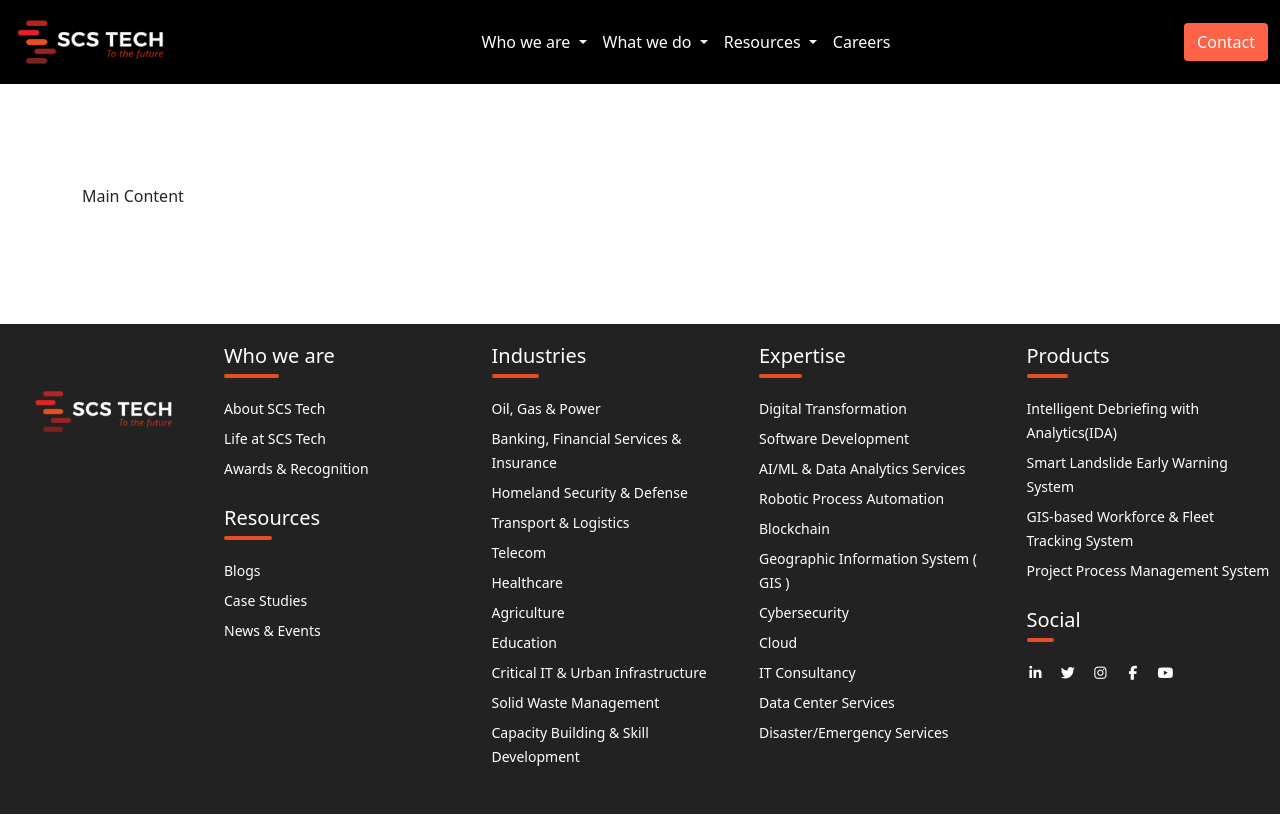
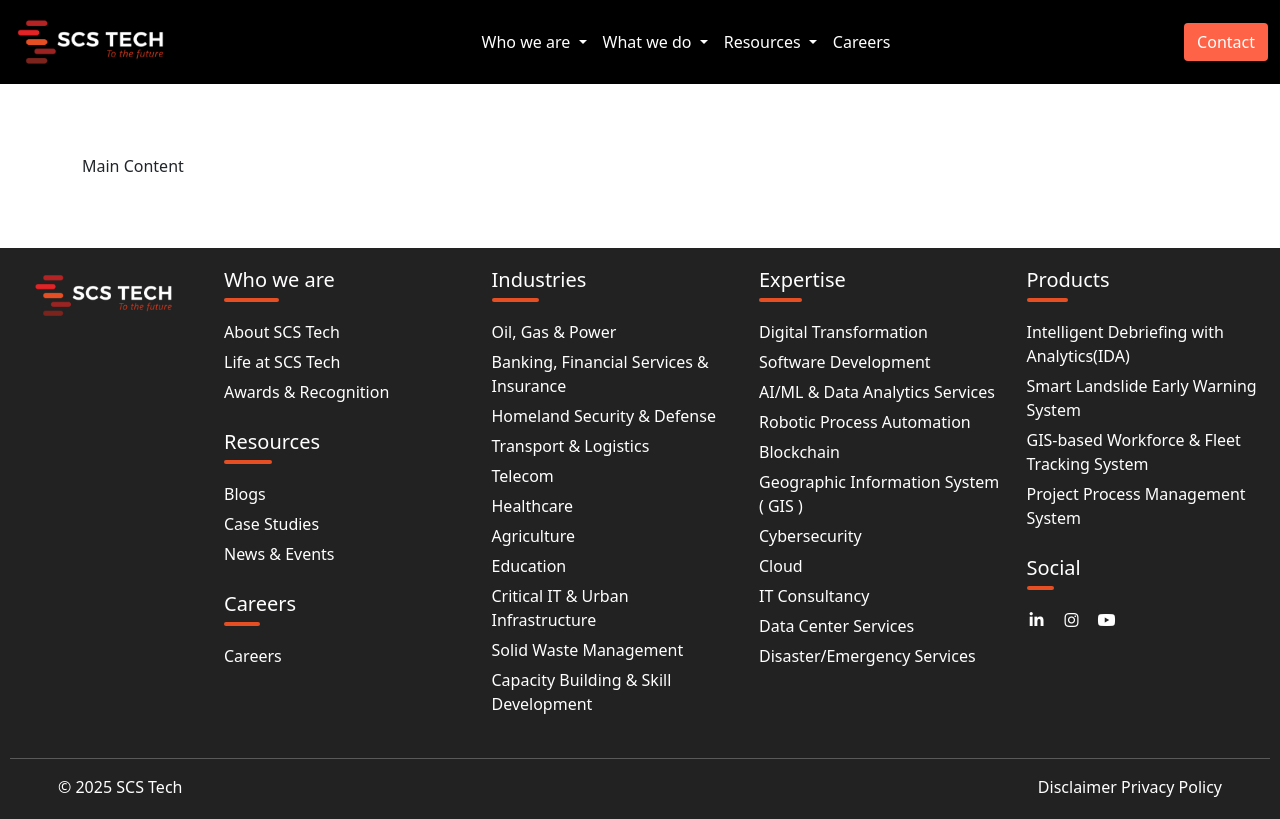
Before and after one commit to scstechindia002-droid/navbar, a plain HTML site: page index.html in a window 1280 px wide. Drawn offline with Linux system fonts and the light colour scheme.

Commit message:
footer logo place change

```diff
--- a/assets/css/style.css
+++ b/assets/css/style.css
@@ -8,7 +8,7 @@
 }
 
 .page-padding{
-    padding: 100px 0px;
+    padding: 70px 0px;
 }
 
 :root{
@@ -60,10 +60,7 @@
      color: var(--white-color);
 }
 
-.hero-section{
-    height: 240px;
-}
-
+/* ---------------------footer------------------ */
 .footer-container{
     background-color: #222222;
     color: #ffffff;
@@ -74,11 +71,10 @@
     display: flex;
     align-self: start;
     justify-content: center;
-    padding: 40px 0px;
+    padding: 0px 0px;
 }
 .footer-logo img{
     width: 150px;
-
 }
 .footer-content h5 {
     position: relative;
@@ -95,7 +91,6 @@
     background-color: #e64f24;
     border-radius: 30px;
     transform-origin: left;
-
 }
 
 .footer-links{
@@ -113,7 +108,6 @@
     margin-bottom: 6px;
 }
 .footer-links ul li a{
-    font-size: 14px;
     text-decoration: none;
     color: #ffffff;
 }
@@ -122,38 +116,6 @@
     color: #e64f24;
 }
 
-.footer-dorpdown:hover > ul{
-    display: block;
-}
-.footer-dorpdown ul{
-    display: none;
-    background-color: #000000;
-    padding: 5px ;
-    border-radius: 6px;
-
-}
-
-
-
-.footer-dorpdown p{
-    margin-bottom: 0px;
-}
-.footer-dorpdown p:hover{
-    color: #e64f24;
-    cursor: pointer;
-}
-.footer-dorpdown p:after {
-    display: inline-block;
-    margin-left: .255em;
-    vertical-align: .255em;
-    content: "";
-    border-top: .3em solid;
-    border-right: .3em solid transparent;
-    border-bottom: 0;
-    border-left: .3em solid transparent;
-    margin-bottom: 0px;
-}
-
 .social-connecting-icon{
     display: flex;
     gap: 15px;
--- a/index.html
+++ b/index.html
@@ -79,41 +79,13 @@
     </div>
   </section>
 </main>
-<!-- <footer class="footer">
-  <div class="container">
-    <div class="row">
-    <div class="col-md-3">
-      <div class="footer-title">
-        <h3>Who we are</h3>
-      </div>
 
-    </div>
-    <div class="col-md-3">
-      <div class="footer-title">
-        <h3>Who we do</h3>
-      </div>
-    </div>
-    <div class="col-md-3">
-      <div class="footer-title">
-        <h3>Resources</h3>
-      </div>
-    </div>
-    <div class="col-md-3">
-      <div class="footer-title">
-        <h3>Social</h3>
-      </div>
-    </div>
-  </div>
-  </div>
-</footer> -->
 
 
 <footer class="container-fluid footer-container">
   <div class="row">
 <div class="col-m-2 col-lg-2 footer-logo">
-
     <img src="assets/images/logo.png" alt="logo">
-
 </div>
 <div class="col-md-10 col-lg-10">
   <div class="row">
@@ -121,85 +93,83 @@
       <div class="footer-content">
         <h5>Who we are</h5>
       <div class="footer-links">
-       <ul>
-        <li><a href="#">About SCS Tech</a></li>
-        <li><a href="#">Life at SCS Tech</a></li>
-        <li><a href="#">Awards & Recognition</a></li>
+       <ul class="navbar-nav">
+        <li><a href="about-us">About SCS Tech</a></li>
+        <li><a href="life-at-scs-tech">Life at SCS Tech</a></li>
+        <li><a href="awards-and-recognition">Awards & Recognition</a></li>
        </ul>
       </div>
       </div>
       <div class="footer-content">
         <h5>Resources</h5>
         <div class="footer-links">
-       <ul>
-        <li><a href="#">Blogs</a></li>
-        <li><a href="#">Case Studies</a></li>
-        <li><a href="#">News & Events</a></li>
+       <ul class="navbar-nav">
+        <li><a href="blogs">Blogs</a></li>
+        <li><a href="case-studies.html">Case Studies</a></li>
+        <li><a href="news-events">News & Events</a></li>
        </ul>
       </div>
-
+      </div>
+      <div class="footer-content">
+        <h5>Careers</h5>
+        <div class="footer-links">
+       <ul class="navbar-nav">
+        <li><a href="career">Careers</a></li>
+       </ul>
+      </div>
       </div>
     </div>
      <div class="col-md-3 col-lg-3">
       <div class="footer-content">
         <h5>Industries</h5>
       <div class="footer-links ">
-
-
-          <ul>
-            <li><a href="#">Oil, Gas & Power</a></li>
-            <li><a href="">Banking, Financial Services & Insurance</a></li>
-            <li><a href="">Homeland Security & Defense</a></li>
-            <li><a href="">Transport & Logistics</a></li>
-            <li><a href="">Telecom</a></li>
-            <li><a href="">Healthcare</a></li>
-            <li><a href="">Agriculture</a></li>
-            <li><a href="">Education</a></li>
-            <li><a href="">Critical IT & Urban Infrastructure</a></li>
-            <li><a href="">Solid Waste Management</a></li>
-            <li><a href="">Capacity Building & Skill Development</a></li>
+          <ul class="navbar-nav">
+            <li><a href="oil-gas-and-power">Oil, Gas & Power</a></li>
+            <li><a href="banking-financial-services-and-insurance">Banking, Financial Services & Insurance</a></li>
+            <li><a href="homeland-security-and-defense">Homeland Security & Defense</a></li>
+            <li><a href="transport-and-logistics">Transport & Logistics</a></li>
+            <li><a href="telecom">Telecom</a></li>
+            <li><a href="healthcare">Healthcare</a></li>
+            <li><a href="agriculture">Agriculture</a></li>
+            <li><a href="education">Education</a></li>
+            <li><a href="critical-it-and-urban-infrastructure">Critical IT & Urban Infrastructure</a></li>
+            <li><a href="solid-waste-management">Solid Waste Management</a></li>
+            <li><a href="capacity-building-and-skill-development">Capacity Building & Skill Development</a></li>
           </ul>
         </ul>
-          <ul class="footer-dorpdown">
-
-
-
+          <ul class="navbar-nav footer-dorpdown ">
       </div>
-
-
-
       </div>
     </div>
     <div class="col-md-3 col-lg-3">
       <div class="footer-content">
         <h5>Expertise</h5>
         <div class="footer-links">
-          <ul>
-            <li><a href="">Digital Transformation</a></li>
-            <li><a href="">Software Development</a></li>
-            <li><a href="">AI/ML & Data Analytics Services</a></li>
-            <li><a href="">Robotic Process Automation</a></li>
-            <li><a href="">Blockchain</a></li>
-            <li><a href="">Geographic Information System ( GIS )</a></li>
-            <li><a href="">Cybersecurity</a></li>
-            <li><a href="">Cloud</a></li>
-            <li><a href="">IT Consultancy</a></li>
-            <li><a href="">Data Center Services</a></li>
-            <li><a href="">Disaster/Emergency Services</a></li>
+          <ul class="navbar-nav">
+            <li><a href="digital-transformation">Digital Transformation</a></li>
+            <li><a href="software-development">Software Development</a></li>
+            <li><a href="ai-ml-and-data-analytics-services">AI/ML & Data Analytics Services</a></li>
+            <li><a href="robotic-process-automation">Robotic Process Automation</a></li>
+            <li><a href="blockchain">Blockchain</a></li>
+            <li><a href="geographic-information-system-gis.html">Geographic Information System ( GIS )</a></li>
+            <li><a href="cybersecurity">Cybersecurity</a></li>
+            <li><a href="cloud">Cloud</a></li>
+            <li><a href="it-consultancy">IT Consultancy</a></li>
+            <li><a href="data-center-services">Data Center Services</a></li>
+            <li><a href="disaster-emergency-services">Disaster/Emergency Services</a></li>
           </ul>
         </div>
       </div>
     </div>
-
     <div class="col-md-3 col-lg-3">
       <div class="footer-content">
         <h5>Products</h5>
         <div class="footer-links">
-              <ul>
-            <li><a href="#">Intelligent Debriefing with Analytics(IDA)</a></li>
-            <li><a href="">Smart Landslide Early Warning System</a></li>
-            <li><a href="">GIS-based Workforce & Fleet Tracking System</a></li>
-            <li><a href="">Project Process Management System</a></li>
+              <ul class="navbar-nav">
+            <li><a href="intelligent-debriefing-with-analytics-ida">Intelligent Debriefing with Analytics(IDA)</a></li>
+            <li><a href="smart-landslide-early-warning-system">Smart Landslide Early Warning System</a></li>
+            <li><a href="gis-based-workforce-and-fleet-tracking-system">GIS-based Workforce & Fleet Tracking System</a></li>
+            <li><a href="project-process-management-system">Project Process Management System</a></li>
           </ul>
         </div>
       </div>
@@ -207,21 +177,29 @@
         <h5>Social</h5>
          <div class="footer-links ">
        <ul class="social-connecting-icon">
-        <li><a href="#"><i class="fab fa-linkedin-in" aria-hidden="true"></i></a></li>
-        <li><a href="#"><i class="fab fa-twitter" aria-hidden="true"></i></a></li>
-        <li><a href="#"><i class="fab fa-instagram" aria-hidden="true"></i></a></li>
-        <li><a href="#"><i class="fab fa-facebook-f" aria-hidden="true"></i></a></li>
-        <li><a href="#"><i class="fab fa-youtube" aria-hidden="true"></i></a></li>
+        <li><a href="https://www.linkedin.com/company/scstechindia-pvt-ltd/?viewAsMember=true" target="_blank"><i class="fab fa-linkedin-in" aria-hidden="true"></i></a></li>
+        <li><a href="https://www.instagram.com/scs.techindia/"  target="_blank"><i class="fab fa-instagram" aria-hidden="true"></i></a></li>
+        <li><a href="https://www.youtube.com/@adminscstech"  target="_blank"><i class="fab fa-youtube" aria-hidden="true"></i></a></li>
        </ul>
       </div>
       </div>
     </div>
-
-
-
   </div>
 </div>
   </div>
+  <hr>
+  <div class="row mr-1 px-5 ">
+                    <div class="col-md-6 col-lg-6 mb-2 mb-md-0">
+                        <div class="footer-text">© 2025 SCS Tech</div>
+                    </div>
+                   <div class="col-md-6 col-lg-6 mb-2 mb-md-0">
+                        <div class="footer-text text-end">
+                          <span class="space">Disclaimer</span>
+                          <span>Privacy Policy</span>
+                        </div>
+                      </div>
+                    </div>
+                </div>
 </footer>
 
 <script src="assets/js/bootstrap.bundle.min.js"></script>
```
